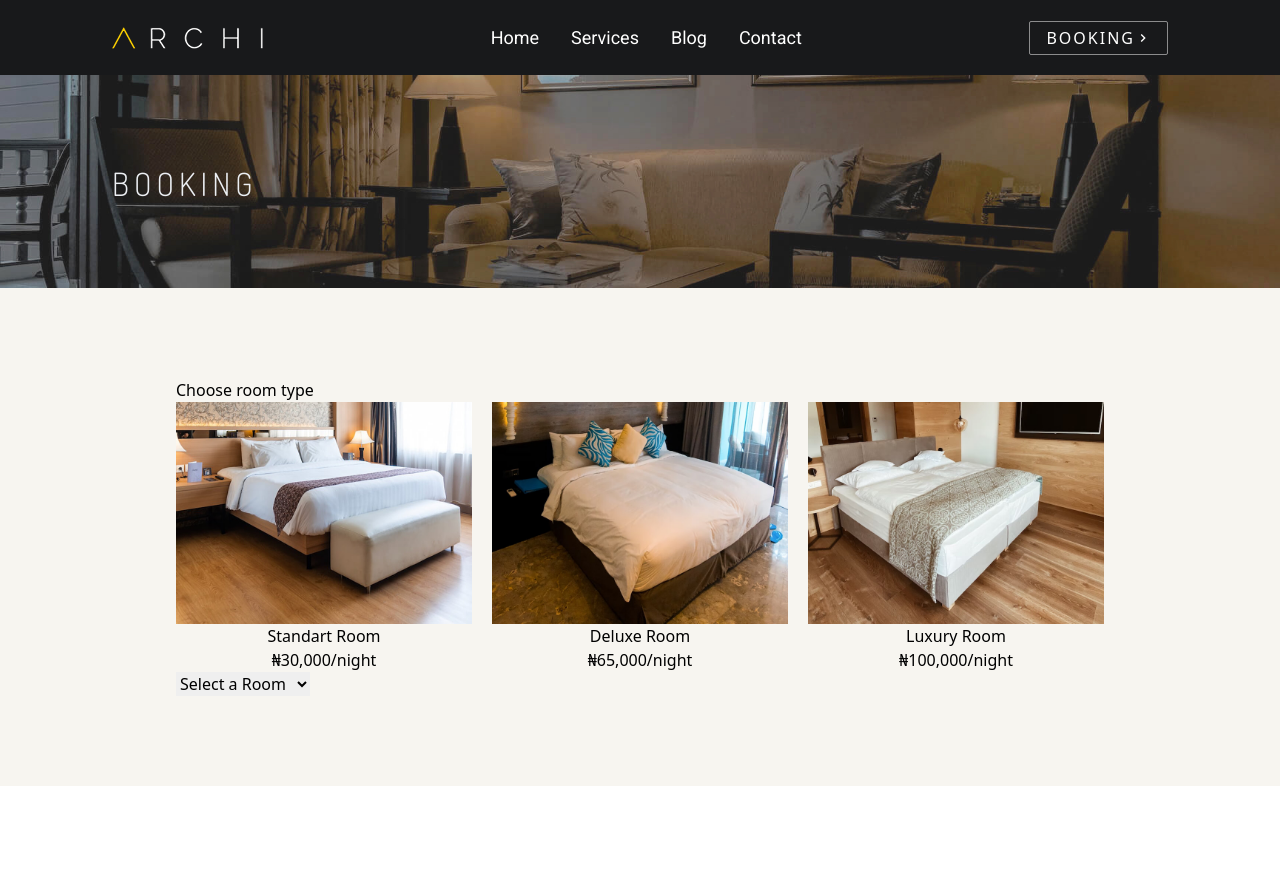
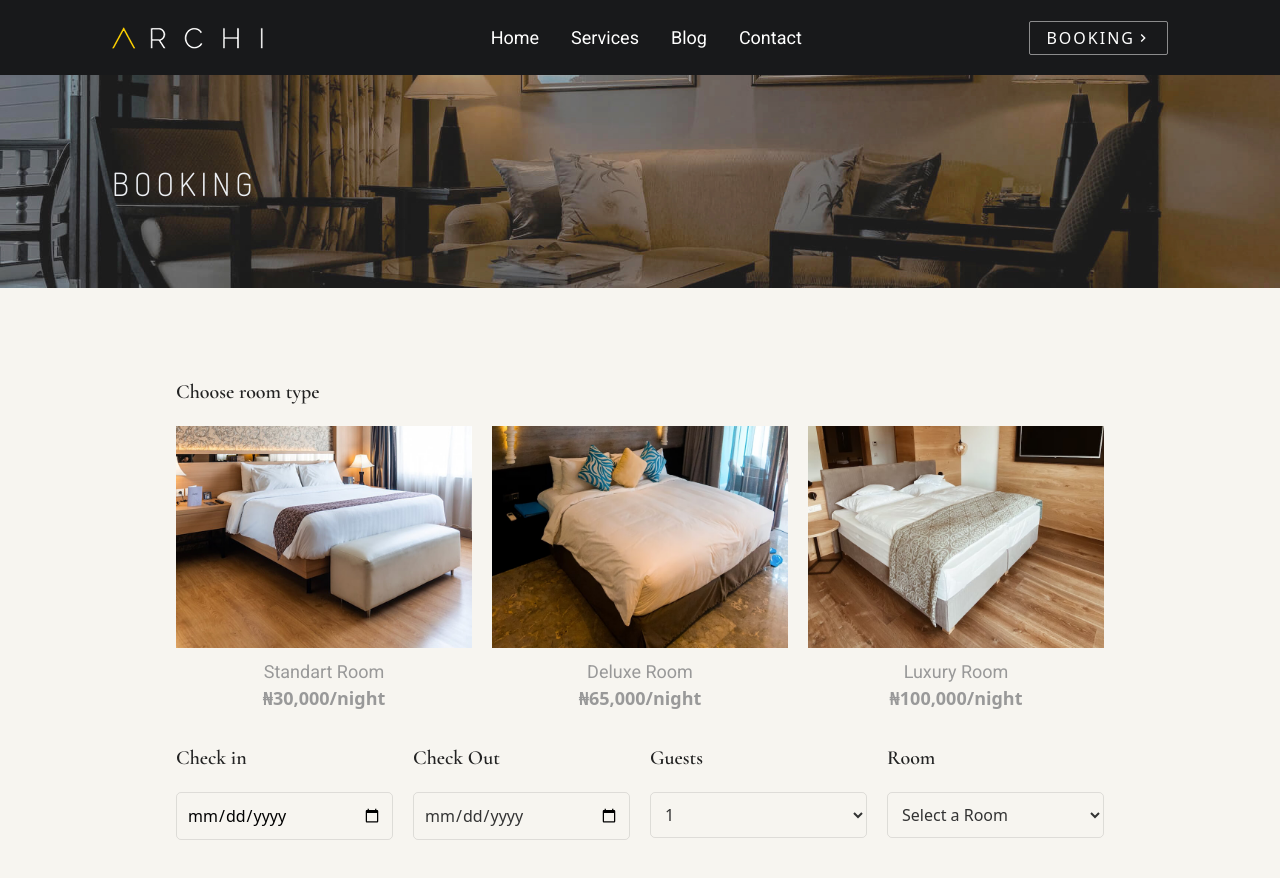
Before and after one commit to Oluwa-bunmi/Archi, a React (Vite) app: page /booking in a window 1280 px wide. Shown: the top 878 px of the page. Before the commit the page ends 800 px from the top, so only its background shows below. Built offline with nearby package versions, Linux system fonts and the light colour scheme.

Commit message:
booking form in progress

```diff
--- a/src/index.css
+++ b/src/index.css
@@ -52,16 +52,3 @@
     transform: translateX(0);
   }
 }
-/* RoomSelection.css */
-
-.room-container {
-  /* display: inline-block;
-  margin: 10px; */
-  transition: transform 0.3s; /* Smooth transition for the transform property */
-}
-
-.selected-image {
-  transform: scale(1);
-  /* Zoom-in effect when the image is selected */
-  border: 2px solid red;
-}
--- a/src/pages/Booking.jsx
+++ b/src/pages/Booking.jsx
@@ -16,13 +16,15 @@ const Booking = () => {
       </div>
       <section className="bg-[#F7F5F0] py-[90px]">
         <section className="px-5 md:px-44">
-          <h1>Choose room type</h1>
+          <h1 className="text-xl font-garamond font-semibold mb-5 text-[#222]">
+            Choose room type
+          </h1>
           <div className="grid grid-cols-3 text-center gap-5">
             {suitesInfo.map((item, i) => (
               <div
                 key={i}
                 onClick={() => handleImageClick(item.room)}
-                className="transition-transform"
+                className="transition-transform text-[#999] text-[18px]"
               >
                 <img
                   src={item.image}
@@ -30,18 +32,81 @@ const Booking = () => {
                   className={`${
                     selectedRoom === item.room
                       ? "border-[12px] border-[#bf9156]"
-                      : ""
+                      : "mb-[10px]"
                   }`}
                 />
-                <h3>{item.room}</h3>
-                <h3>{item.price}</h3>
+                <h3 className="font-normal font-roboto">{item.room}</h3>
+                <h3
+                  className={`${
+                    selectedRoom === item.room
+                      ? "text-[#333] font-bold"
+                      : "font-bold"
+                  }`}
+                >
+                  {item.price}
+                </h3>
               </div>
             ))}
           </div>
+          <form action="" className="mt-8">
+            <section className="grid grid-cols-4 gap-5 text-base font-normal">
+              <div>
+                <label
+                  htmlFor=""
+                  className="text-[#222] text-xl font-garamond font-semibold"
+                >
+                  Check in
+                </label>
+                <br />
+                <input
+                  type="date"
+                  name=""
+                  id=""
+                  className="w-full p-[10px] mt-5 bg-transparent outline-none rounded-[5px] border border-borderHr"
+                />
+              </div>
+              <div>
+                <label
+                  htmlFor=""
+                  className="text-[#222] text-xl font-garamond font-semibold"
+                >
+                  Check Out
+                </label>
+                <br />
+                <input
+                  type="date"
+                  name=""
+                  id=""
+                  className="w-full p-[10px] text-[#333] mt-5 bg-transparent outline-none rounded-[5px] border border-borderHr"
+                />
+              </div>
+              <div>
+                <label
+                  htmlFor=""
+                  className="text-[#222] text-xl font-garamond font-semibold"
+                >
+                  Guests
+                </label>
+                <br />
+                <select className="w-full p-[10px] text-[#333] mt-5 bg-transparent outline-none rounded-[5px] border border-borderHr">
+                  <option value="">1</option>
+                  <option value="">1-3</option>
+                  <option value="">1-6</option>
+                </select>
+              </div>
+
               <div className="">
+                <label
+                  htmlFor=""
+                  className="text-[#222] text-xl font-garamond font-semibold"
+                >
+                  Room
+                </label>
+                <br />
                 <select
                   value={selectedRoom}
                   onChange={(e) => setSelectedRoom(e.target.value)}
+                  className="w-full p-[10px] text-[#333] mt-5 bg-transparent outline-none rounded-[5px] border border-borderHr"
                 >
                   <option value="">Select a Room</option>
                   {suitesInfo.map((item, i) => (
@@ -52,6 +117,11 @@ const Booking = () => {
                 </select>
               </div>
             </section>
+            <section>
+
+            </section>
+          </form>
+        </section>
       </section>
     </>
   );
```
Lines whose indentation alone changed are shown as unchanged.
